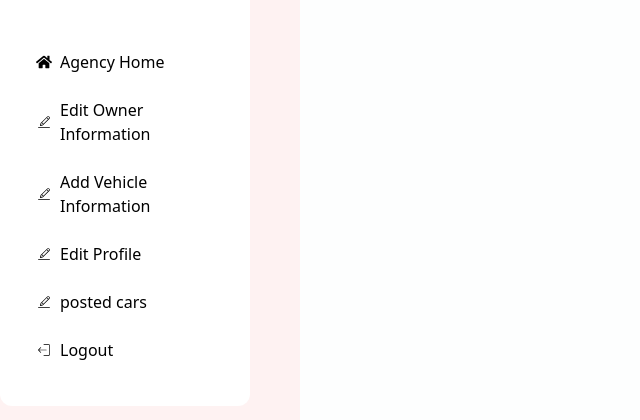
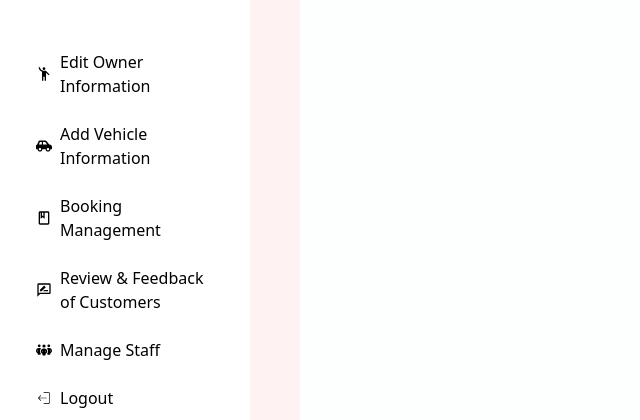
Before and after one commit to paradox-99/GoWheels, a React (Vite) app: page /dashboard in a window 1280 px wide. Shown: the part 268-688 px from the top of the page, without its empty margins (0-640 px from the left). Built offline with nearby package versions, Linux system fonts and the light colour scheme; no server answers.

Commit message:
agency dashboard routes added

```diff
--- /dev/null
+++ b/src/Dashboard/Agency/AgencyStaffManagement.jsx
@@ -0,0 +1,10 @@
+
+const AgencyStaffManagement = () => {
+    return (
+        <div>
+
+        </div>
+    );
+};
+
+export default AgencyStaffManagement;
--- /dev/null
+++ b/src/Dashboard/Agency/BookingManagement.jsx
@@ -0,0 +1,10 @@
+
+const BookingManagement = () => {
+    return (
+        <div>
+
+        </div>
+    );
+};
+
+export default BookingManagement;
--- /dev/null
+++ b/src/Dashboard/Agency/CustomerManagement.jsx
@@ -0,0 +1,10 @@
+
+const CustomerManagement = () => {
+    return (
+        <div>
+
+        </div>
+    );
+};
+
+export default CustomerManagement;
--- /dev/null
+++ b/src/Dashboard/Agency/ReviewFromCustomer.jsx
@@ -0,0 +1,10 @@
+
+const ReviewFromCustomer = () => {
+    return (
+        <div>
+
+        </div>
+    );
+};
+
+export default ReviewFromCustomer;
--- a/src/Dashboard/Dashboard.jsx
+++ b/src/Dashboard/Dashboard.jsx
@@ -15,7 +15,13 @@ import { LuHeartHandshake } from "react-icons/lu";
 import { MdMarkEmailRead, MdOutlineViewInAr } from "react-icons/md";
 import { IoMdClose } from "react-icons/io";
 import { IoClose, IoShieldCheckmarkOutline } from "react-icons/io5";
+import { FaCarSide } from "react-icons/fa";
 import { GiTentacleHeart } from "react-icons/gi";
+import { MdOutlineEmojiPeople } from "react-icons/md";
+import { MdOutlineBook } from "react-icons/md";
+import { MdOutlineRateReview } from "react-icons/md";
+import { FaPeopleGroup } from "react-icons/fa6";
+
 
 const Dashboard = () => {
     // const { user } = ...  todo :
@@ -142,7 +148,7 @@ const Dashboard = () => {
                         )}
                         {user?.role === "agency" && (
                             <div className="px-2 space-y-2 pt-8 pb-4">
-                                <NavLink
+                                {/* <NavLink
                                     to="/dashboard/agency-home"
                                     className="flex p-2 gap-2 items-center"
                                 >
@@ -150,13 +156,13 @@ const Dashboard = () => {
                                         <FaHome></FaHome>
                                     </div>
                                     Agency Home
-                                </NavLink>
+                                </NavLink> */}
                                 <NavLink
                                     to="/dashboard/agency/owner-info/update"
                                     className="flex p-2 gap-2 items-center"
                                 >
                                     <div>
-                                        <CiEdit />
+                                    <MdOutlineEmojiPeople />
                                     </div>
                                     Edit Owner Information
                                 </NavLink>
@@ -165,7 +171,7 @@ const Dashboard = () => {
                                     className="flex p-2 gap-2 items-center"
                                 >
                                     <div>
-                                        <CiEdit />
+                                    <FaCarSide />
                                     </div>
                                     Add Vehicle Information
                                 </NavLink>
@@ -174,19 +180,31 @@ const Dashboard = () => {
                                     className="flex p-2 gap-2 items-center"
                                 >
                                     <div>
-                                        <CiEdit />
+                                    <MdOutlineBook />
                                     </div>
-                                    Edit Profile
+                                    Booking Management
                                 </NavLink>
+
                                 <NavLink
                                     to="/dashboard/posted-cars"
                                     className="flex p-2 gap-2 items-center"
                                 >
                                     <div>
-                                        <CiEdit />
+                                    <MdOutlineRateReview />
                                     </div>
-                                    posted cars
+                                    Review & Feedback of Customers
                                 </NavLink>
+
+                                <NavLink
+                                    to="/dashboard/posted-cars"
+                                    className="flex p-2 gap-2 items-center"
+                                >
+                                    <div>
+                                    <FaPeopleGroup />
+                                    </div>
+                                    Manage Staff
+                                </NavLink>
+
                                 <button
                                     onClick={handleLogout}
                                     className="flex p-2 gap-2 items-center"
```
